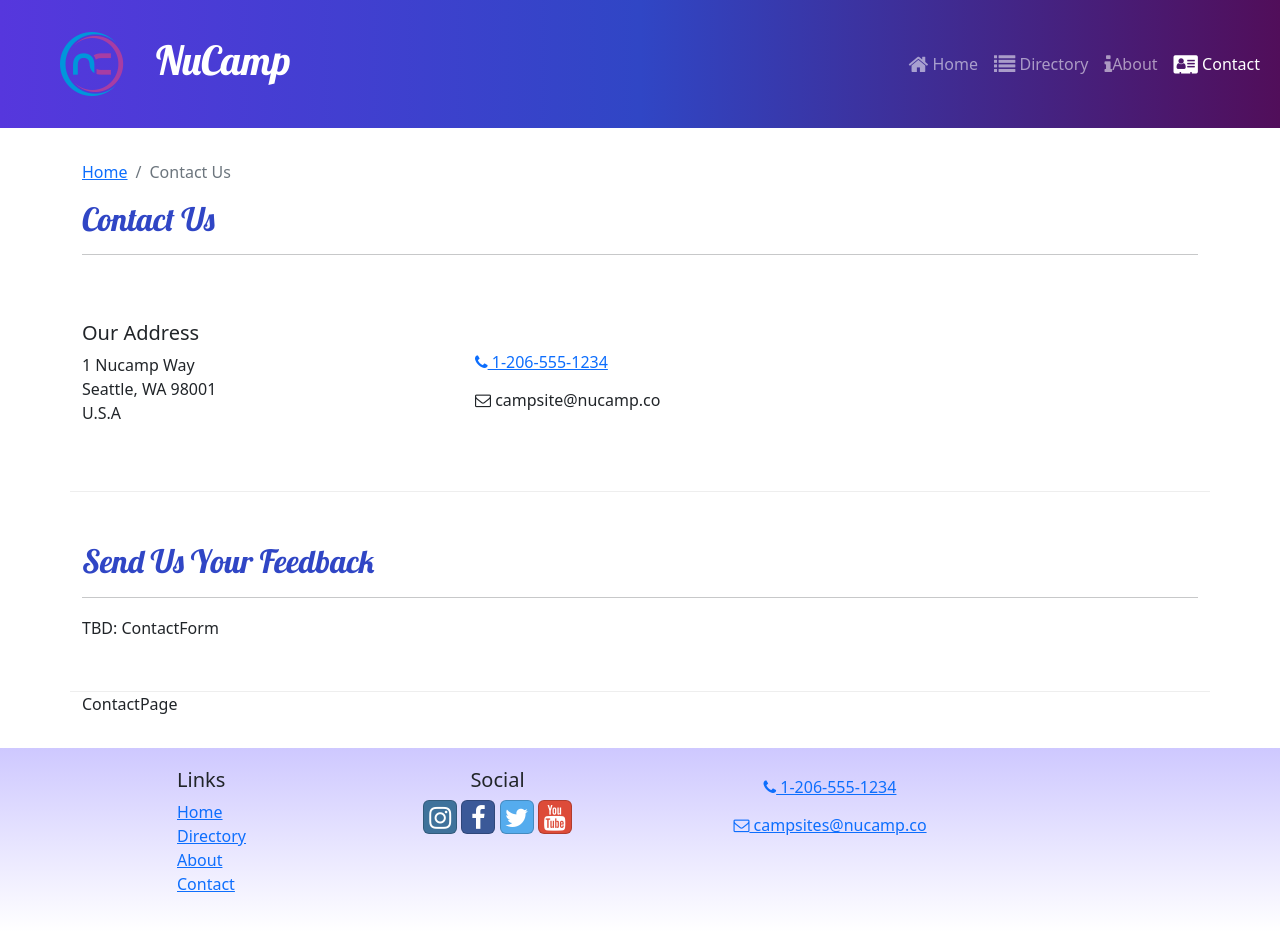
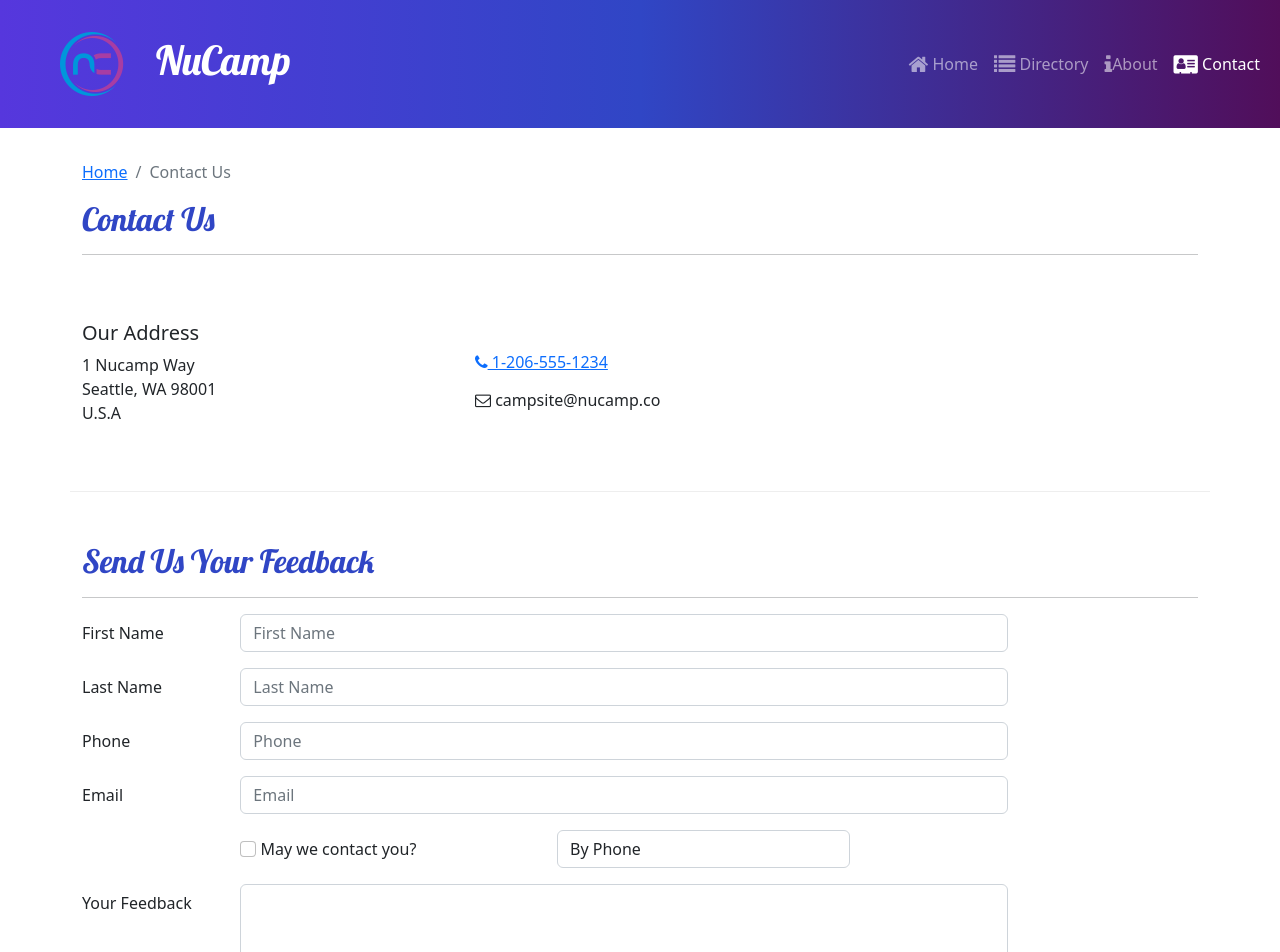
Before and after one commit to mamypoco/nucampsite-react-new, a React (Create React App) app: page /contact in a window 1280 px wide. Shown: the top 952 px of the page. Built offline with nearby package versions, Linux system fonts and the light colour scheme.

Commit message:
ContactForm Parts 1 and 2

```diff
--- /dev/null
+++ b/src/components/ContactForm.js
@@ -0,0 +1,108 @@
+import { Button, Label, Col, FormGroup } from "reactstrap";
+import { Formik, Field, Form } from "formik";
+
+const ContactForm = () => {
+   return (
+      <Formik
+         initialValules={{
+            firstName: "",
+            lastName: "",
+            phoneNum: "",
+            email: "",
+            agree: false,
+            contactType: "By Phone",
+            feedback: "",
+         }}
+      >
+         <Form>
+            <FormGroup row>
+               <Label htmlFor="firstName" md="2">
+                  First Name
+               </Label>
+               <Col md="10">
+                  <Field
+                     name="firstName"
+                     placeholder="First Name"
+                     className="form-control"
+                  />
+               </Col>
+            </FormGroup>
+            <FormGroup row>
+               <Label htmlFor="lastName" md="2">
+                  Last Name
+               </Label>
+               <Col md="10">
+                  <Field
+                     name="lastName"
+                     placeholder="Last Name"
+                     className="form-control"
+                  />
+               </Col>
+            </FormGroup>
+            <FormGroup row>
+               <Label htmlFor="phoneNum" md="2">
+                  Phone
+               </Label>
+               <Col md="10">
+                  <Field
+                     name="phoneNum"
+                     placeholder="Phone"
+                     className="form-control"
+                  />
+               </Col>
+            </FormGroup>
+            <FormGroup row>
+               <Label htmlFor="email" md="2">
+                  Email
+               </Label>
+               <Col md="10">
+                  <Field
+                     name="email"
+                     placeholder="Email"
+                     type="email"
+                     className="form-control"
+                  />
+               </Col>
+            </FormGroup>
+            <FormGroup row>
+               <Label check md={{ size: 4, offset: 2 }}>
+                  {/* column size is 4 out of 12, 2 sets to the right from the far left. */}
+                  <Field
+                     name="agree"
+                     type="checkbox"
+                     className="form-check-input"
+                  />{" "}
+                  {/* space beween checkbox and text line */}
+                  May we contact you?
+               </Label>
+               <Col md="4">
+                  <Field
+                     name="contactType"
+                     as="select"
+                     className="form-control"
+                  >
+                     <option>By Phone</option>
+                     <option>By Email</option>
+                  </Field>
+               </Col>
+            </FormGroup>
+            <FormGroup row>
+               <Label htmlFor="feedback" md="2">
+                  Your Feedback
+               </Label>
+               <Col md="10">
+                  <Field
+                     name="feedback"
+                     as="textarea"
+                     rows="12"
+                     className="form-control"
+                  />
+               </Col>
+            </FormGroup>
+            <FormGroup row></FormGroup>
+         </Form>
+      </Formik>
+   );
+};
+
+export default ContactForm;
--- a/src/pages/ContactPage.js
+++ b/src/pages/ContactPage.js
@@ -1,5 +1,6 @@
 import { Container, Col, Row } from "reactstrap";
 import SubHeader from "../components/SubHeader";
+import ContactForm from "../components/ContactForm";
 
 const ContactPage = () => {
    return (
@@ -39,9 +40,10 @@ const ContactPage = () => {
                <h2>Send Us Your Feedback</h2>
                <hr />
             </Col>
-            <Col md="10">TBD: ContactForm</Col>
+            <Col md="10">
+               <ContactForm />
+            </Col>
          </Row>
-         ContactPage
       </Container>
    );
 };
```
